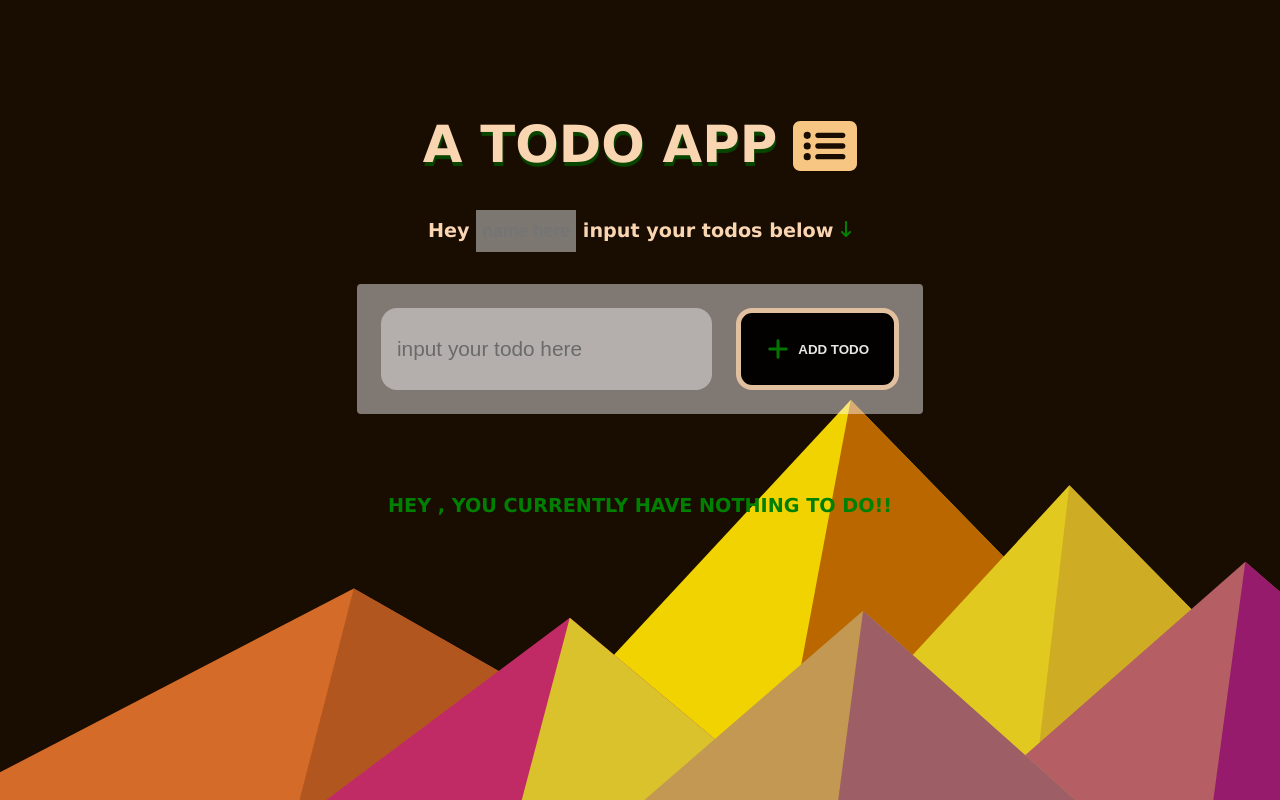
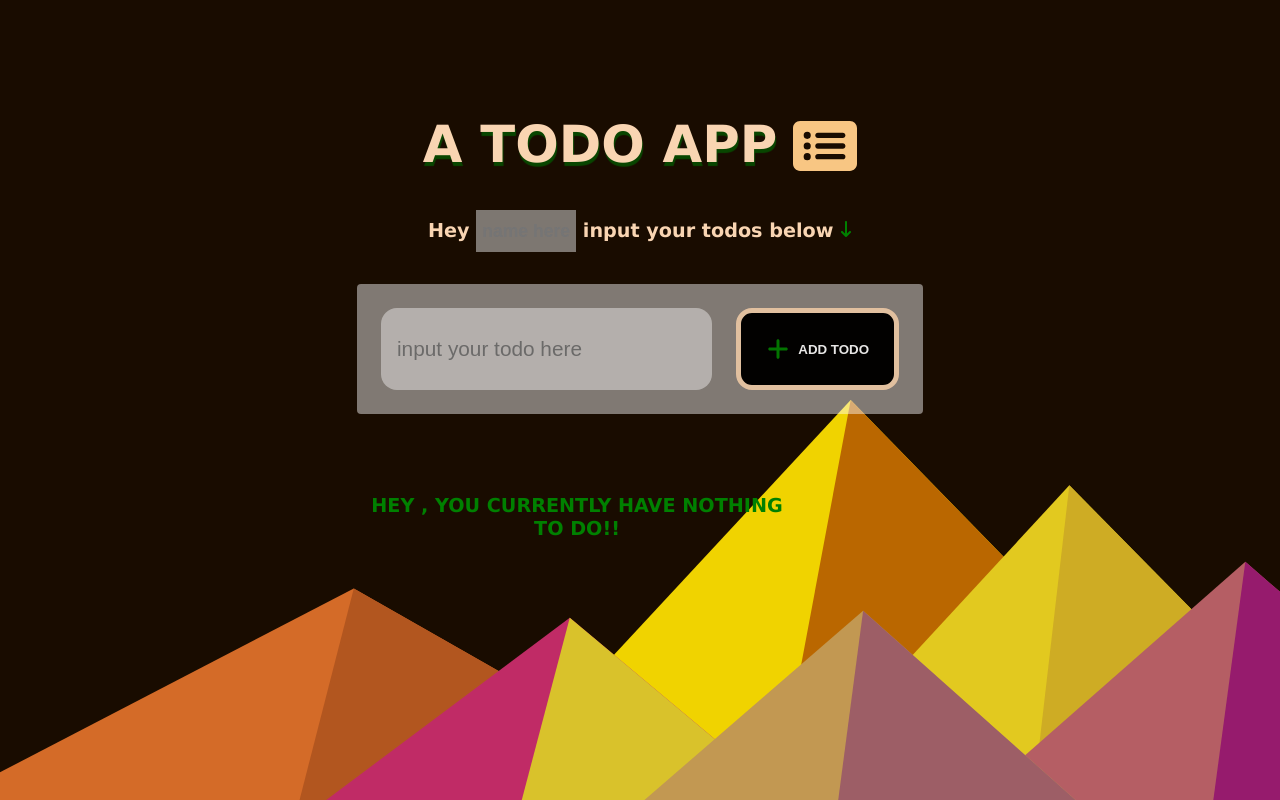
Before and after one commit to Oreolion/AppwithVue, a Vue app: page / in a window 1280 px wide. Built offline with nearby package versions, Linux system fonts and the light colour scheme.

Commit message:
add: css styles

```diff
--- a/src/components/Todo.vue
+++ b/src/components/Todo.vue
@@ -195,12 +195,16 @@ export default {
   text-shadow: 1px 4px 1px rgba(0, 100, 0, 0.671);
   display: flex;
   gap: 1rem;
+  white-space: nowrap;
+  max-width: 27.5rem;
 }
 
 p {
   font-weight: bold;
   font-size: 1.2rem;
   text-align: center;
+  max-width: 27.5rem;
+
 }
 
 p input {
```
